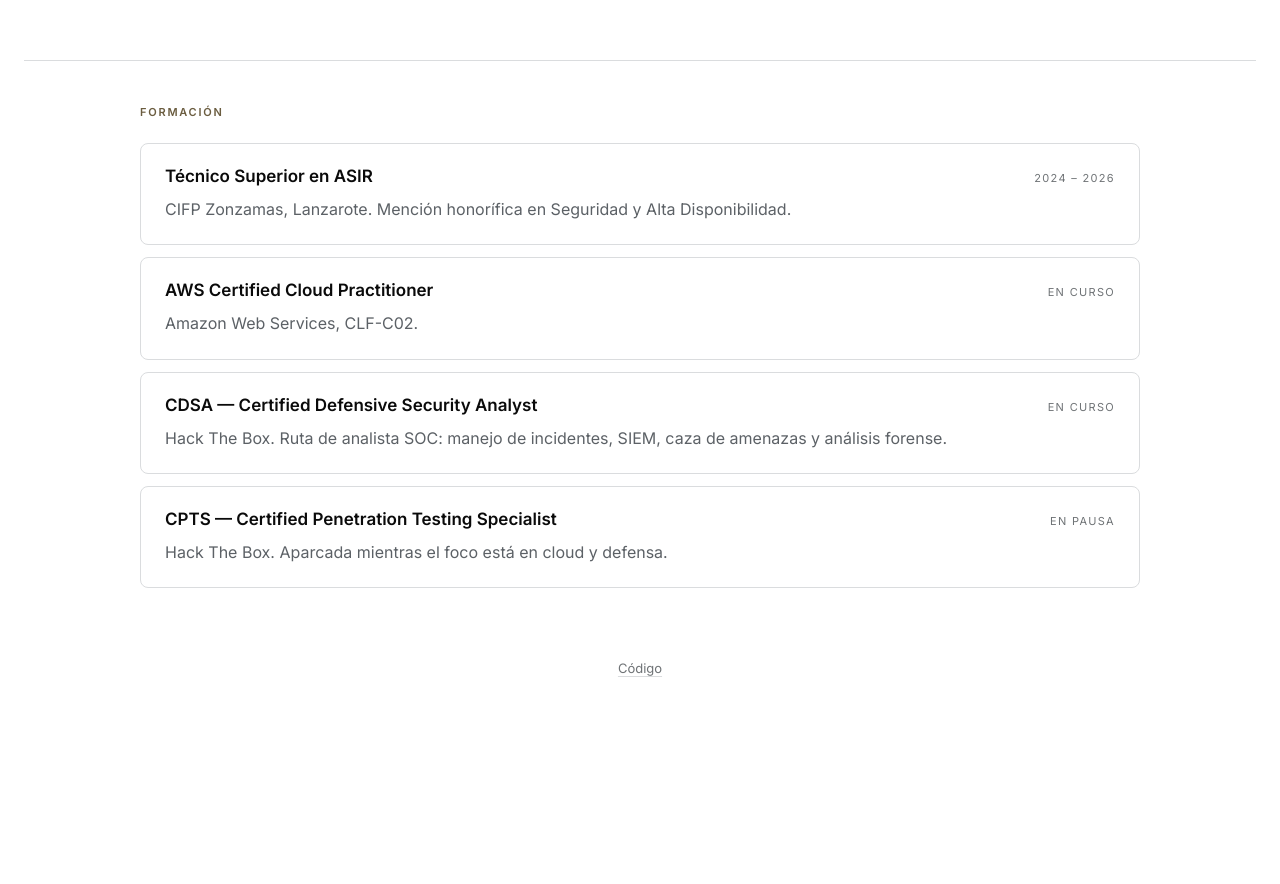
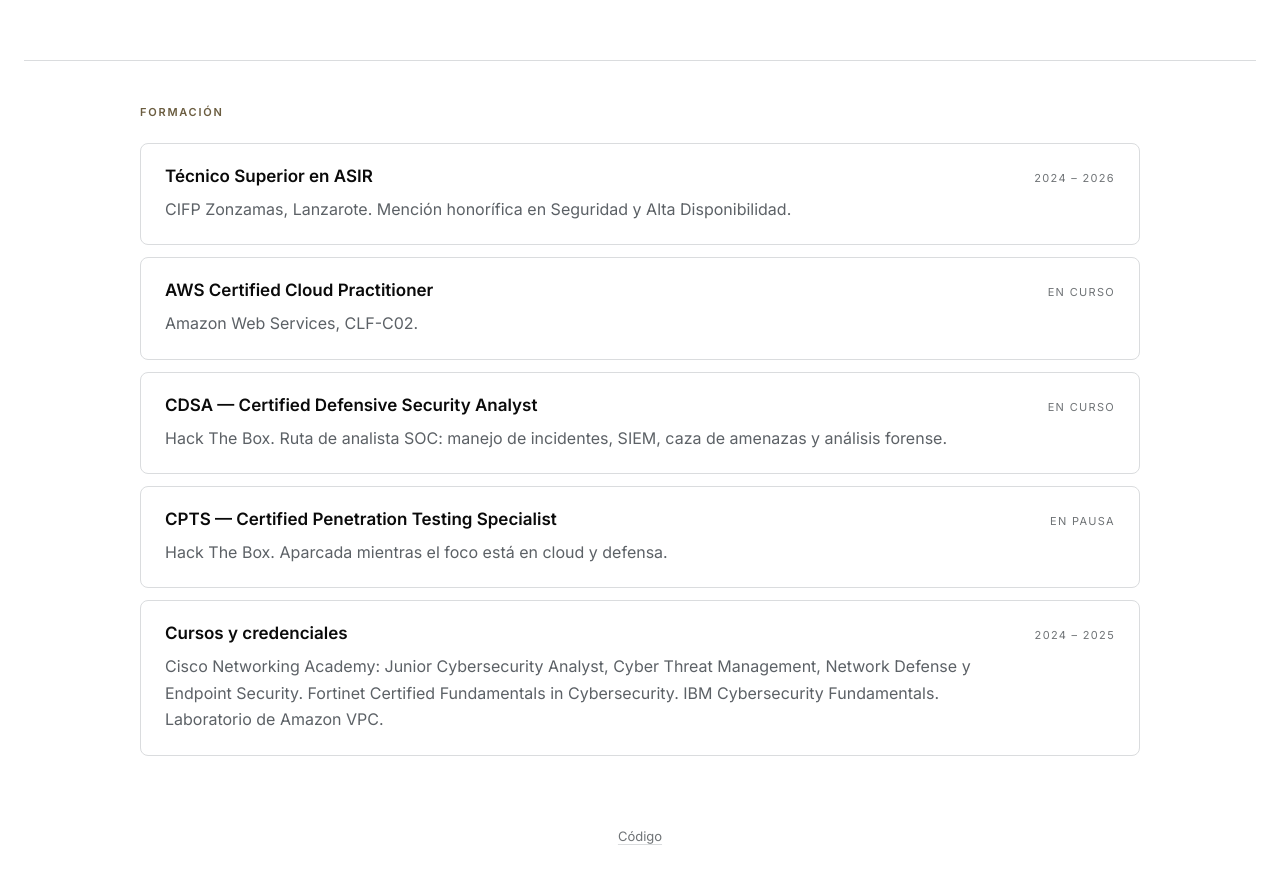
Before and after one commit to fraydgarcia/fraydgarcia.github.io, a Jekyll site: the page built from index.html, in a window 1280 px wide and 900 px high, scrolled down 2206 px. Shown: the top 884 px of the window. Built offline with Jekyll 4.4.1, drawn with Linux system fonts in a browser that asks for light colours; some web fonts are replaced; before the commit the page ends 2938 px from its top, so only the background shows below that.

Commit message:
Anadir los cursos y credenciales a Formacion
La seccion solo tenia ASIR y las certificaciones en curso o en pausa,
mientras el README del perfil listaba las once credenciales en tabla. Las
dos paginas contaban cosas distintas.

Entran agrupadas en una sola fila, no once: once lineas de nivel
introductorio junto al CDSA leen como relleno. Van bajo el rotulo "Cursos y
credenciales" y no "Certificaciones", porque la de AWS es un laboratorio y
las de Cisco son insignias de curso de NetAcad.

Se dejan fuera IBM Artificial Intelligence Fundamentals y el Big Data de
2022, que ya no acompanan al mensaje del perfil.

```diff
--- a/index.html
+++ b/index.html
@@ -155,6 +155,14 @@ layout: default
         <div class="row-head"><span class="row-name">CPTS — Certified Penetration Testing Specialist</span><span class="row-meta">En pausa</span></div>
         <div class="row-desc">Hack The Box. Aparcada mientras el foco está en cloud y defensa.</div>
       </div>
+      <div class="row">
+        <div class="row-head"><span class="row-name">Cursos y credenciales</span><span class="row-meta">2024 – 2025</span></div>
+        <div class="row-desc">
+          Cisco Networking Academy: Junior Cybersecurity Analyst, Cyber Threat Management,
+          Network Defense y Endpoint Security. Fortinet Certified Fundamentals in Cybersecurity.
+          IBM Cybersecurity Fundamentals. Laboratorio de Amazon VPC.
+        </div>
+      </div>
     </div>
   </section>
 
```
